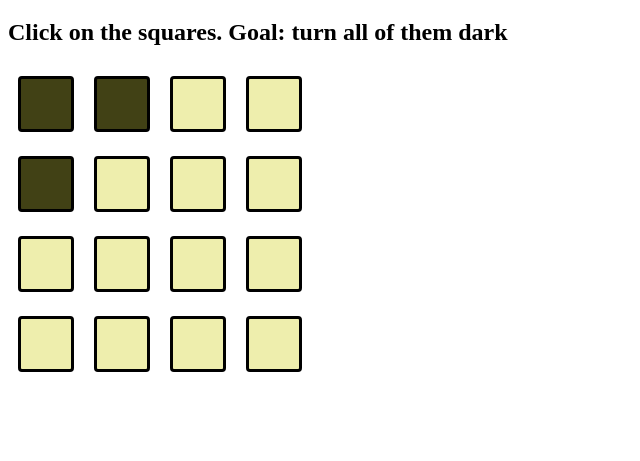
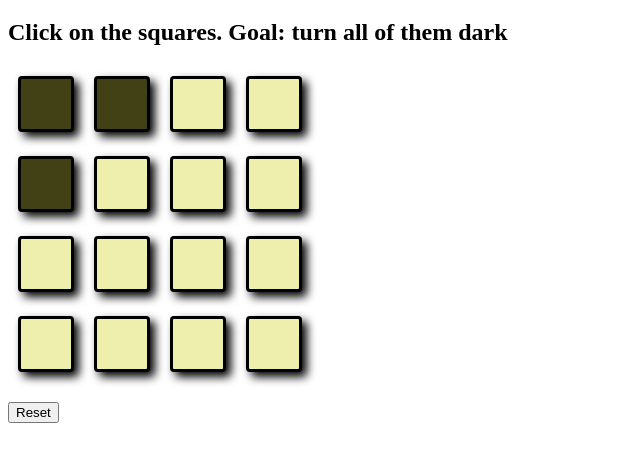
Before and after one commit to munizao/lights-out, a plain HTML site: page index.html in a window 1280 px wide. Both pictures are taken after a click on the element 46 px from the left and 164 px from the top of the page. Shown: the part 61-522 px from the top of the page, without its empty margins (0-640 px from the left). Drawn offline with Linux system fonts and the light colour scheme.

Commit message:
added reset button

```diff
--- a/index.html
+++ b/index.html
@@ -19,6 +19,9 @@
         <section>
             <p id=victory></p>
         </section>
+        <section>
+            <button id="reset">Reset</button>
+        </section>
     </main>
     <footer>
 
--- a/main.css
+++ b/main.css
@@ -10,7 +10,7 @@
     border-radius: 7%;
     border: 3px solid black;
     margin: 10px;
-    filter: drop-shadow(10px, 10px, 5px, black);
+    box-shadow: 5px 5px 10px;
 }
 
 .lit {
--- a/src/index.js
+++ b/src/index.js
@@ -1,11 +1,16 @@
 const board = document.getElementById('board');
 const victory = document.getElementById('victory');
+const resetButton = document.getElementById('reset');
 
 const boardSize = 4;
 let boardArray = [];
 
+function clickReset() {
+
+}
+
 function toggleSquare(square) {
-    if (square.classList.contains('lit')) {
+    if(square.classList.contains('lit')) {
         square.classList.replace('lit', 'dark');
     }
     else {
@@ -14,9 +19,9 @@ function toggleSquare(square) {
 }
 
 function checkVictory() {
-    for (let i = 0; i < boardSize; i++) {
-        for (let j = 0; j < boardSize; j++) {
-            if (boardArray[i][j].classList.contains('lit')) {
+    for(let i = 0; i < boardSize; i++) {
+        for(let j = 0; j < boardSize; j++) {
+            if(boardArray[i][j].classList.contains('lit')) {
                 return false;
             }
         }
@@ -44,6 +49,9 @@ function clickSquare(x, y) {
     if (checkVictory()) {
         victory.textContent = 'You won!';
     }
+    else {
+        victory.textContent = '';
+    }
 }
 
 function createSquares() {
```
